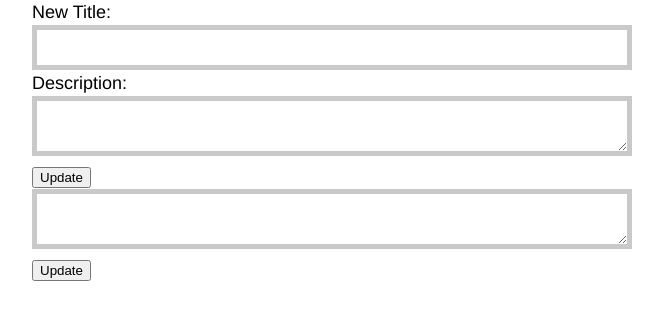
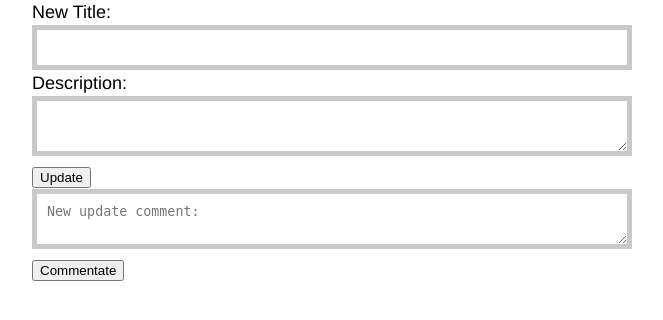
Before and after one commit to allanderek/blow-by-blow, a Flask app: page /viewfeed/1/1 in a window 1280 px wide. Shown: the part 158-478 px from the top of the page, without its empty margins (308-971 px from the left). Run offline with Flask 2, Linux system fonts and the light colour scheme; tables that the repository leaves empty hold one stand-in row (values such as "Sample post"); some libraries are stand-ins or nearby versions.

Commit message:
Figured out how to have placeholder text for the input text areas. Using it for the comment one.

```diff
--- a/app/templates/view_feed.html
+++ b/app/templates/view_feed.html
@@ -87,11 +87,11 @@
               action="{{ url_for('update_feed', feed_no=db_feed.id,
                                  secret=secret) }}">
                 {{ update_feed_form.hidden_tag() }}
-                {{ update_feed_form.comment_text() }}
+                {{ update_feed_form.comment_text(placeholder="New update comment:") }}
                 <button type="submit"
                         class="commentate_button"
                         id="commentate_button"
-                        name="commentate_button">Update</button>
+                        name="commentate_button">Commentate</button>
             </form>
     </div>
 {% endif %}
```
